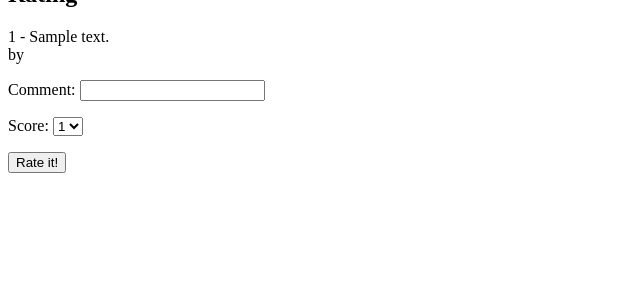
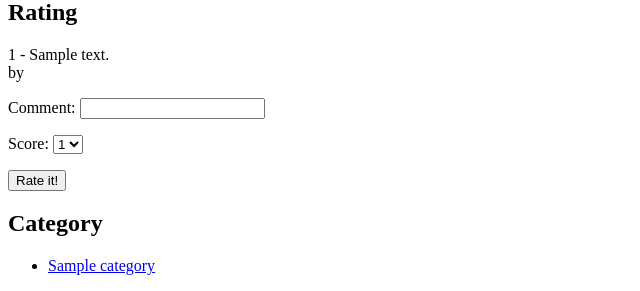
Before and after one commit to tonbaharry/tango_with_django, a Django app: page /showcase/demo/show/1/ in a window 1280 px wide. Shown: the part 593-884 px from the top of the page, without its empty margins (0-640 px from the left). Before the commit the page ends 766 px from the top, so only its background shows below. Run offline with Django 3.2, Linux system fonts and the light colour scheme; a user stored in the database is signed in; tables that the repository leaves empty hold one stand-in row (values such as "Sample post").

Commit message:
Added templatetags to the templates - so that categories appear on every page

```diff
--- a/made_with_twd_project/showcase/forms.py
+++ b/made_with_twd_project/showcase/forms.py
@@ -1,7 +1,7 @@
 __author__ = 'leif'
 from django.contrib.auth.models import User
 from django import forms
-from models import Team, Rating, Demo
+from models import Team, Rating, Demo, RATING_CHOICES
 
 
 class UserForm(forms.ModelForm):
@@ -28,6 +28,7 @@ class TeamForm(forms.ModelForm):
 
 class RatingForm(forms.ModelForm):
 
+    score = forms.ChoiceField(choices = RATING_CHOICES)
     class Meta:
         model = Rating
         exclude = ('rater','demo',)
--- a/made_with_twd_project/showcase/models.py
+++ b/made_with_twd_project/showcase/models.py
@@ -31,7 +31,7 @@ YEAR_CHOICES = ( (2013,'2013'),(2014,'2014'),
 )
 
 RATING_CHOICES = ( (1,'1'),(2,'2'),
-    (3,'3'),('4','4'),('5','5')
+    (3,'3'),(4,'4'),(5,'5')
 )
 
 
@@ -65,7 +65,7 @@ class Rating(models.Model):
     rater = models.ForeignKey(Rater)
     demo = models.ForeignKey(Demo)
     comment = models.CharField(max_length=128)
-    score = models.IntegerField(default=0, choices=RATING_CHOICES)
+    score = models.IntegerField(default=1, choices=RATING_CHOICES)
 
     def __unicode__(self):
         return str(self.score) + ' ' + self.comment
--- /dev/null
+++ b/made_with_twd_project/showcase/templatetags/__init__.py
@@ -0,0 +1 @@
+__author__ = 'leif'
--- /dev/null
+++ b/made_with_twd_project/showcase/templatetags/showcase_extras.py
@@ -0,0 +1,9 @@
+__author__ = 'leif'
+from django import template
+from showcase.models import Category
+
+register = template.Library()
+
+@register.inclusion_tag("showcase/cats.html")
+def get_category_list():
+    return {"cats" : Category.objects.all()}
--- a/made_with_twd_project/showcase/urls.py
+++ b/made_with_twd_project/showcase/urls.py
@@ -5,9 +5,9 @@ from showcase import views
 
 urlpatterns = patterns('',
         url(r'^$', views.index, name='index'),
-        url(r'^cats/(?P<catid>\w+)/$', views.category, name='cat'),
-        url(r'^team/(?P<teamid>\w+)/$', views.team, name='team'),
-        url(r'^demo/show/(?P<demoid>\w+)/$', views.demo, name='demo'),
+        url(r'^cats/(?P<catid>\w+)/$', views.category_show, name='cat'),
+        url(r'^team/(?P<teamid>\w+)/$', views.team_show, name='team'),
+        url(r'^demo/show/(?P<demoid>\w+)/$', views.demo_show, name='demo'),
         url(r'^demo/rate/(?P<demoid>\w+)/$', views.demo_rate, name='rate_demo'),
         url(r'^demo/add/$', views.demo_add, name='add_demo'),
         url(r'^demo/$', views.index, name='index'),
--- a/made_with_twd_project/showcase/views.py
+++ b/made_with_twd_project/showcase/views.py
@@ -7,19 +7,15 @@ from forms import UserForm, TeamForm, RatingForm, DemoForm
 from models import Demo, Category, Team, Rating, Rater
 from django.contrib.auth.decorators import login_required
 
-def is_rater(userid):
-    flag = False
-    r = Rater.objects.filter(id=userid)
-    if len(r)==1:
-        flag = True
-    return flag
 
-def is_team(userid):
-    flag = False
-    t = Team.objects.filter(id=userid)
-    if len(t)==1:
-        flag = True
-    return flag
+def get_rater(user):
+    if user.is_anonymous():
+        return None
+    r = Rater.objects.filter(user=user)
+    if len(r) == 1:
+        return r[0]
+    else:
+        return None
 
 
 def get_team(user):
@@ -51,7 +47,7 @@ def index(request):
     return render_to_response('showcase/index.html', context_dict, context)
 
 
-def category(request, catid):
+def category_show(request, catid):
     context = RequestContext(request)
     demo_list = Demo.objects.filter(category=catid)
     cat_list = Category.objects.all()
@@ -59,13 +55,16 @@ def category(request, catid):
     return render_to_response('showcase/index.html', context_dict, context)
 
 
-def demo(request, demoid):
+def demo_show(request, demoid):
     context = RequestContext(request)
     #TODO(leifos): add in error handlding and checking, handle gracefully
     demo = Demo.objects.get(id=demoid)
     team = demo.team
     ratings = Rating.objects.filter(demo=demo)
-    can_rate = is_rater(request.user.id)
+    rater = get_rater(request.user)
+    can_rate = False
+    if rater:
+        can_rate = True
     context_dict = {'team': team, 'demo': demo, 'ratings':ratings, 'can_rate': can_rate }
 
     if can_rate:
@@ -79,15 +78,22 @@ def demo(request, demoid):
 @login_required
 def demo_rate(request, demoid):
     context = RequestContext(request)
-    if is_rater(request.user.id):
+    rater = get_rater(request.user)
+
+    if rater:
         if request.method == 'POST':
             rating_form = RatingForm(data=request.POST)
             if rating_form.is_valid():
                 rating = rating_form.save(commit=False)
-                rating.rater = request.user
-                rating.demo = Demo.objects.get(id=demoid)
+                rating.rater = rater
+                demo = Demo.objects.get(id=demoid)
+                rating.demo = demo
                 rating.save()
-                return demo(request, demoid)
+                demo.rating_count = demo.rating_count + 1
+                demo.rating_sum = demo.rating_sum + rating.score
+                demo.save()
+
+                return HttpResponseRedirect('/showcase/demo/show/'+str(demoid)+'/')
             else:
                 print rating_form.errors
         else:
@@ -97,8 +103,8 @@ def demo_rate(request, demoid):
             'showcase/demo.html',
             {'rating_form': rating_form},
             context)
-    else:
-        return render_to_response('showcase/demo.html', context)
+
+    return HttpResponseRedirect('/showcase/demo/show/'+str(demoid)+'/')
 
 
 @login_required
@@ -130,7 +136,7 @@ def demo_add(request):
 
 
 
-def team(request, teamid):
+def team_show(request, teamid):
     context = RequestContext(request)
     # what if the teamid is not valid or not an int
     #TODO(leifos): add in error handlding and checking, handle gracefully
@@ -145,8 +151,6 @@ def team(request, teamid):
     context_dict = {'team': team, 'demos': demo_list, 'myteam': my_team}
     print context_dict
     return render_to_response('showcase/team.html', context_dict, context)
-
-
 
 
 
--- a/made_with_twd_project/templates/showcase/base.html
+++ b/made_with_twd_project/templates/showcase/base.html
@@ -1,4 +1,6 @@
 {% load static %}
+
+{% load showcase_extras %}
 
 <!DOCTYPE html>
 <html>
@@ -27,6 +29,10 @@
         </div>
 
         <div>
+
+        <div>
+            {% get_category_list %}
+        </div>
             {% block side_block %}{% endblock %}
         <div>
 
--- /dev/null
+++ b/made_with_twd_project/templates/showcase/cats.html
@@ -0,0 +1,10 @@
+<h2>Category</h2>
+{% if cats %}
+   <ul >
+            {% for c in cats %}
+                <li class="warning"><a href="/showcase/cats/{{c.id}}/">{{ c.name }}</a></li>
+            {% endfor %}
+            </ul>
+        {% else %}
+            <strong >There are no category present.</strong>
+        {% endif %}
--- a/made_with_twd_project/templates/showcase/demo.html
+++ b/made_with_twd_project/templates/showcase/demo.html
@@ -1,4 +1,6 @@
 {% extends 'showcase/base.html' %}
+
+
 
 {% block body_block %}
         <h1>Demo</h1>
@@ -13,7 +15,8 @@
              {{demo.tagline}}<br/>
              {{demo.description}} <br/>
              Created by: <a href="/showcase/team/{{team.id}}/">{{team.name}}</a><br/>
-             Category: <a href="/showcase/cats/{{demo.category.id}}/">{{ demo.category.name }}</a>
+             Category: <a href="/showcase/cats/{{demo.category.id}}/">{{ demo.category.name }}</a><br/>
+             Average Rating: {{demo.rating_average}}
        </div>
 
         <div>
@@ -21,7 +24,7 @@
             {% for r in ratings %}
             <div>
                 {{r.score}} - {{r.comment}}<br/>
-                by {{r.rator.user.username}}<br/>
+                by {{r.rater.user.username}}<br/>
             </div>
             {% endfor %}
         </div>
@@ -39,4 +42,8 @@
             </form>
         </div>
         {% endif %}
+
+
+
+
 {% endblock %}
```
